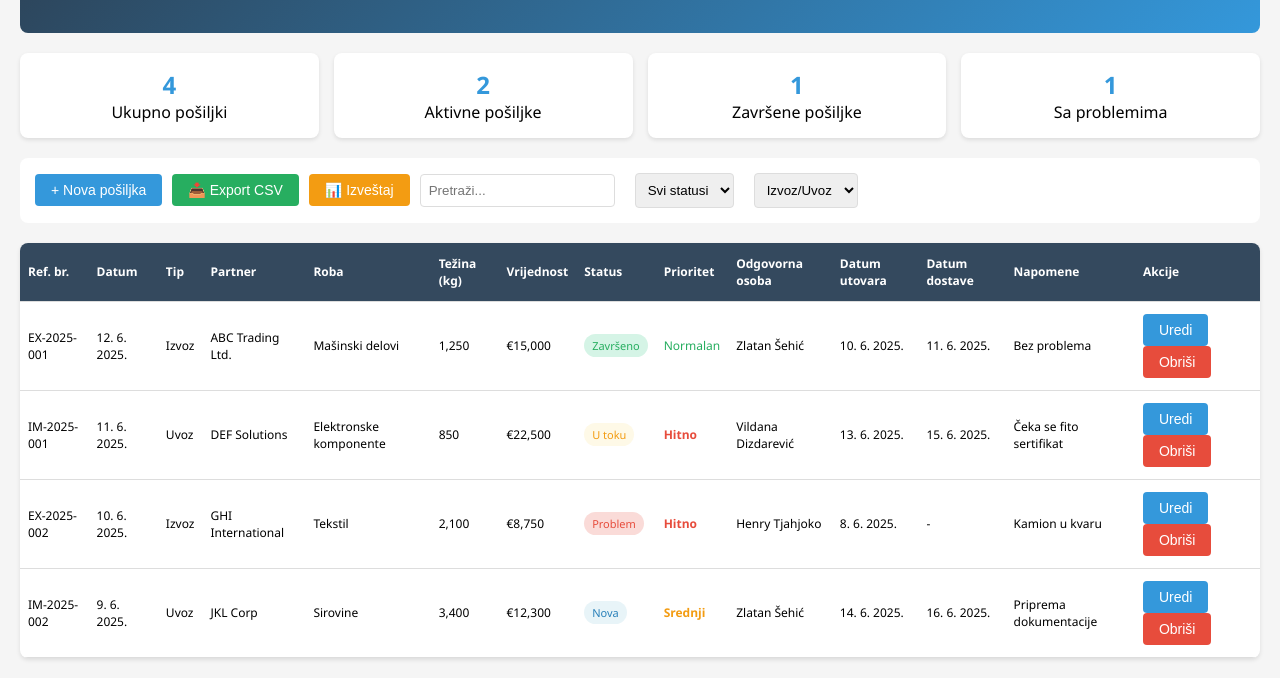
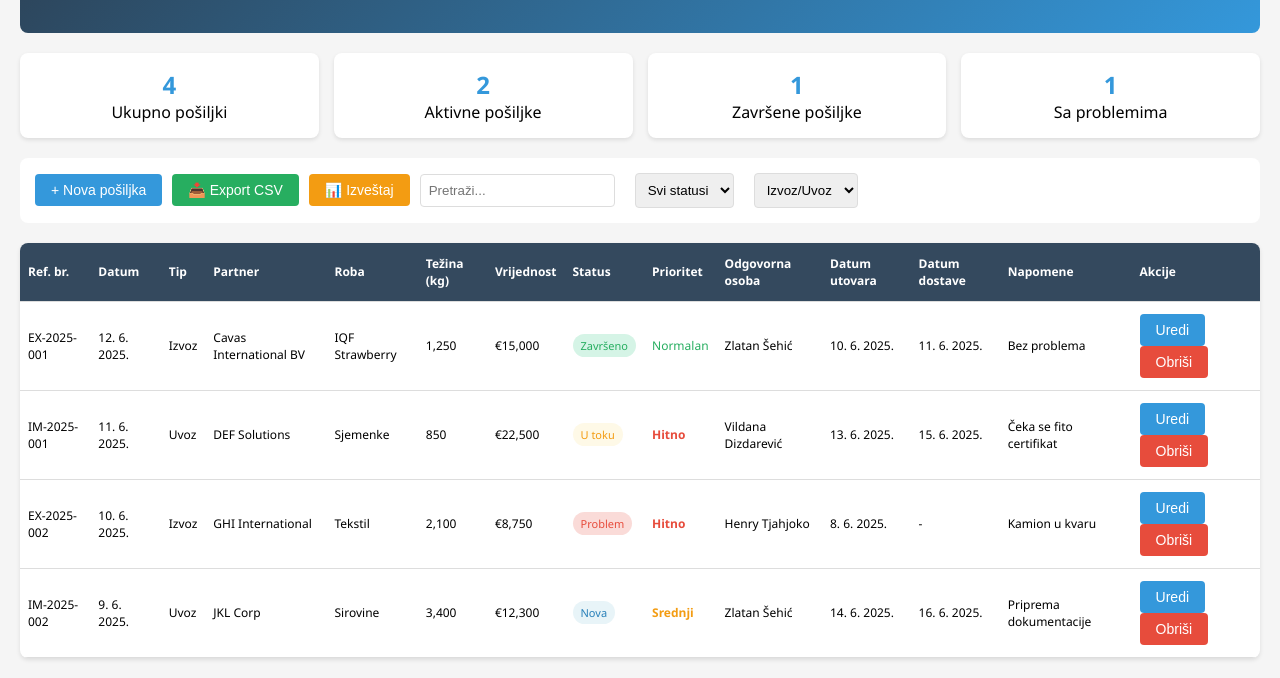
Before and after one commit to zlatansehic/Logistics-Dashboard, a plain HTML site: page index.html in a window 1280 px wide. Shown: the part 151-829 px from the top of the page. Drawn offline with Linux system fonts and the light colour scheme.

Commit message:
Update index.html

```diff
--- a/index.html
+++ b/index.html
@@ -527,8 +527,8 @@ function deleteShipment(id) {
                         refNumber: 'EX-2025-001',
                         date: '2025-06-12',
                         type: 'izvoz',
-                        partner: 'ABC Trading Ltd.',
-                        goods: 'Mašinski delovi',
+                        partner: 'Cavas International BV',
+                        goods: 'IQF Strawberry',
                         weight: 1250,
                         value: '€15,000',
                         status: 'zavrseno',
@@ -544,7 +544,7 @@ function deleteShipment(id) {
                         date: '2025-06-11',
                         type: 'uvoz',
                         partner: 'DEF Solutions',
-                        goods: 'Elektronske komponente',
+                        goods: 'Sjemenke',
                         weight: 850,
                         value: '€22,500',
                         status: 'u-toku',
@@ -552,7 +552,7 @@ function deleteShipment(id) {
                         responsible: 'Vildana Dizdarević',
                         loadDate: '2025-06-13',
                         deliveryDate: '2025-06-15',
-                        notes: 'Čeka se fito sertifikat'
+                        notes: 'Čeka se fito certifikat'
                     },
                     {
                         id: 3,
```
